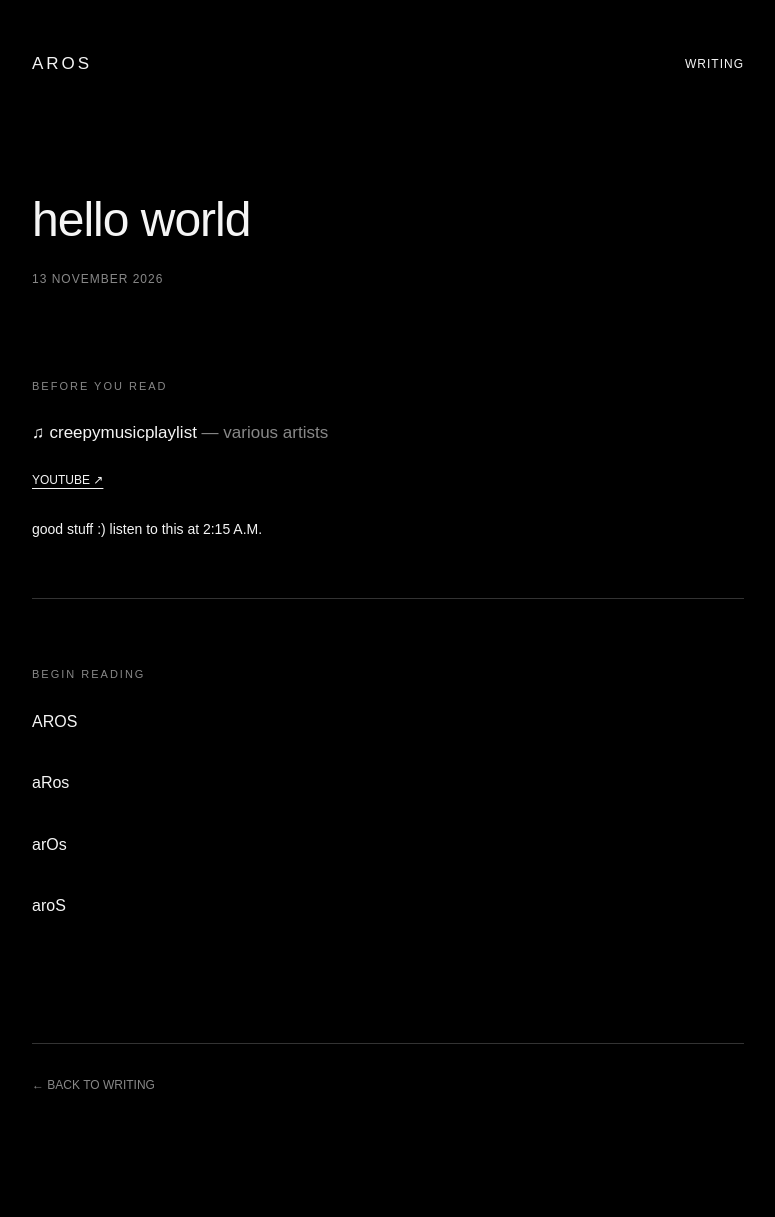
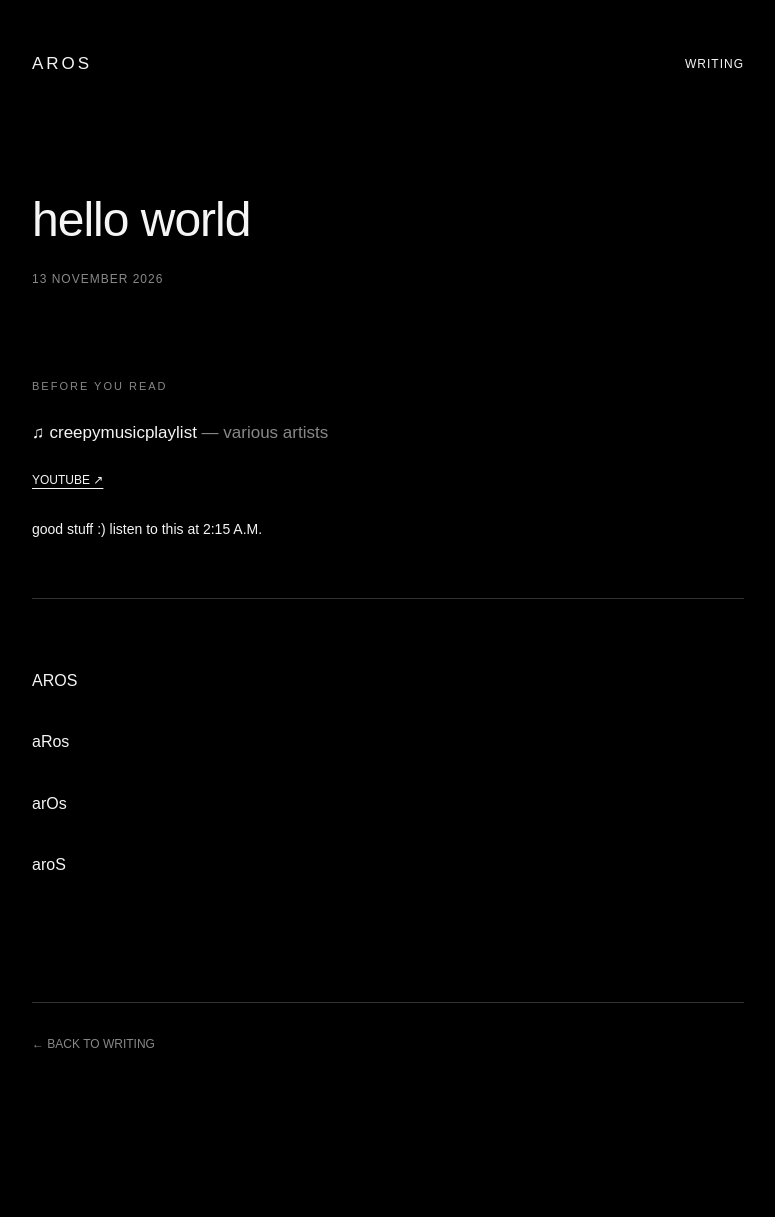
Before and after one commit to sagajellyfish/sagajellyfish.github.io, a Jekyll site: the page built from _posts/2026-11-13-hello-world.md, in a window 1280 px wide. Shown: the whole page, without its empty margins (252-1027 px from the left). Built offline with Jekyll 4.4.1, drawn with Linux system fonts in a browser that asks for light colours; after the commit the page ends 1176 px from its top, so only the background shows below that.

Commit message:
Remove Begin Reading label while retaining body spacing

```diff
--- a/_layouts/post.html
+++ b/_layouts/post.html
@@ -116,7 +116,7 @@
       height: auto;
     }
 
-    .reading-label {
+    .reading-content {
       margin-top: 65px;
     }
 
@@ -214,9 +214,7 @@
       </section>
       {% endif %}
 
-      <div class="label reading-label">BEGIN READING</div>
-
-      <article>
+      <article class="reading-content">
         {{ content }}
       </article>
     </main>
```
